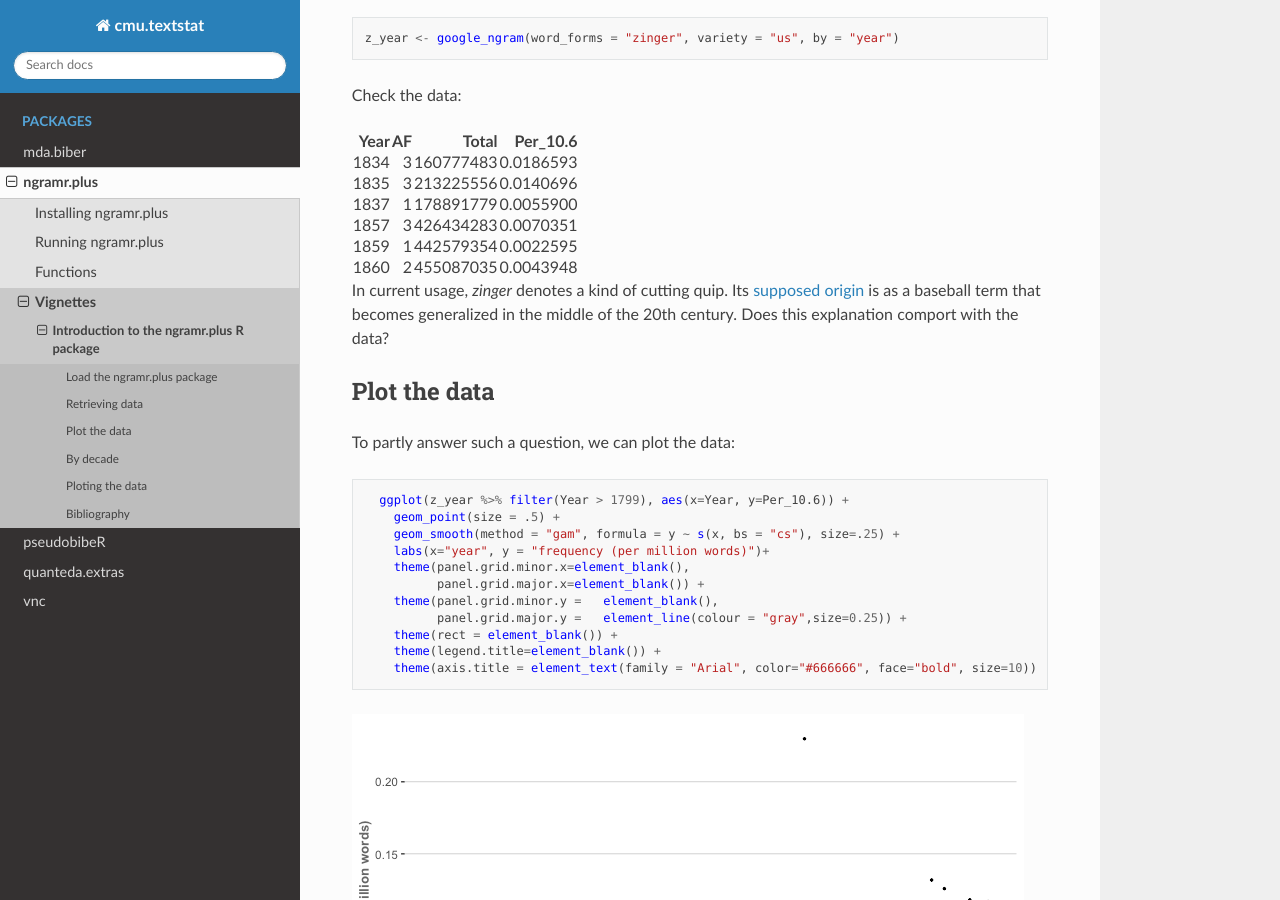
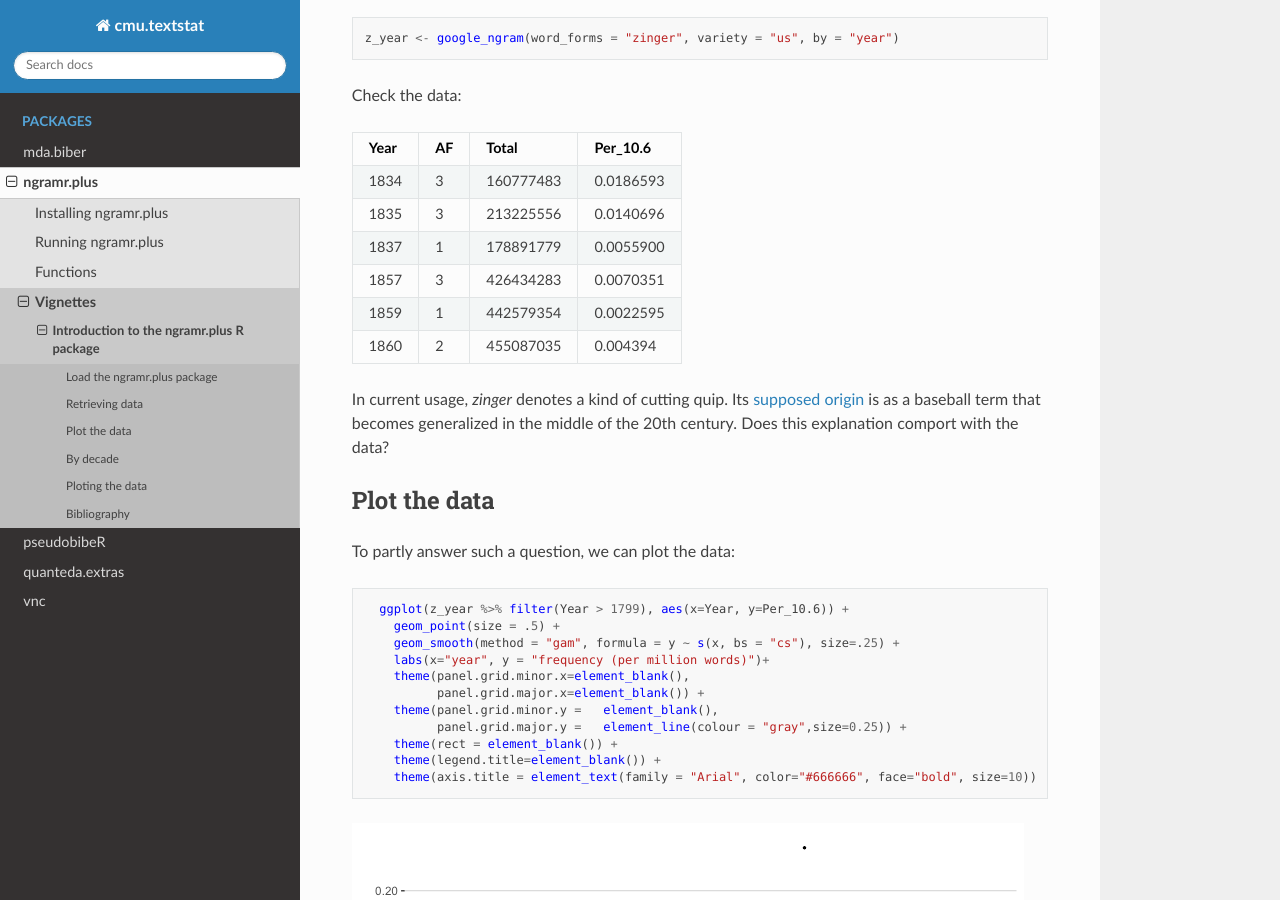
Before and after one commit to browndw/cmu-textstat-docs, a Sphinx documentation site: the page built from docs/ngramr.plus/vignettes/ngramr_introduction.md, in a window 1280 px wide and 900 px high, scrolled down 482 px. Built offline with Sphinx 7.4.7 and the Read the Docs theme 2.0.0, drawn with Linux system fonts in a browser that asks for light colours; pages that are not in the unit, such as notebooks, are missing from menus.

Commit message:
Update ngramr_introduction.md

```diff
--- a/docs/ngramr.plus/vignettes/ngramr_introduction.md
+++ b/docs/ngramr.plus/vignettes/ngramr_introduction.md
@@ -22,110 +22,14 @@ z_year <- google_ngram(word_forms = "zinger", variety = "us", by = "year")
 
 Check the data:
 
-<table>
-<thead>
-<tr>
-<th style="text-align:right;">
-Year
-</th>
-<th style="text-align:right;">
-AF
-</th>
-<th style="text-align:right;">
-Total
-</th>
-<th style="text-align:right;">
-Per_10.6
-</th>
-</tr>
-</thead>
-<tbody>
-<tr>
-<td style="text-align:right;">
-1834
-</td>
-<td style="text-align:right;">
-3
-</td>
-<td style="text-align:right;">
-160777483
-</td>
-<td style="text-align:right;">
-0.0186593
-</td>
-</tr>
-<tr>
-<td style="text-align:right;">
-1835
-</td>
-<td style="text-align:right;">
-3
-</td>
-<td style="text-align:right;">
-213225556
-</td>
-<td style="text-align:right;">
-0.0140696
-</td>
-</tr>
-<tr>
-<td style="text-align:right;">
-1837
-</td>
-<td style="text-align:right;">
-1
-</td>
-<td style="text-align:right;">
-178891779
-</td>
-<td style="text-align:right;">
-0.0055900
-</td>
-</tr>
-<tr>
-<td style="text-align:right;">
-1857
-</td>
-<td style="text-align:right;">
-3
-</td>
-<td style="text-align:right;">
-426434283
-</td>
-<td style="text-align:right;">
-0.0070351
-</td>
-</tr>
-<tr>
-<td style="text-align:right;">
-1859
-</td>
-<td style="text-align:right;">
-1
-</td>
-<td style="text-align:right;">
-442579354
-</td>
-<td style="text-align:right;">
-0.0022595
-</td>
-</tr>
-<tr>
-<td style="text-align:right;">
-1860
-</td>
-<td style="text-align:right;">
-2
-</td>
-<td style="text-align:right;">
-455087035
-</td>
-<td style="text-align:right;">
-0.0043948
-</td>
-</tr>
-</tbody>
-</table>
+| Year | AF | Total     | Per_10.6  |
+|------|----|-----------|-----------|
+| 1834 | 3  | 160777483 | 0.0186593 |
+| 1835 | 3  | 213225556 | 0.0140696 |
+| 1837 | 1  | 178891779 | 0.0055900 |
+| 1857 | 3  | 426434283 | 0.0070351 |
+| 1859 | 1  | 442579354 | 0.0022595 |
+| 1860 | 2  | 455087035 | 0.004394  |
 
 In current usage, *zinger* denotes a kind of cutting quip. Its [supposed
 origin](https://www.etymonline.com/word/zinger) is as a baseball term
@@ -167,110 +71,14 @@ z_decade <- google_ngram(word_forms = c("zinger", "zingers"), variety = "gb", by
 
 Check the data:
 
-<table>
-<thead>
-<tr>
-<th style="text-align:right;">
-Decade
-</th>
-<th style="text-align:right;">
-AF
-</th>
-<th style="text-align:right;">
-Total
-</th>
-<th style="text-align:right;">
-Per_10.6
-</th>
-</tr>
-</thead>
-<tbody>
-<tr>
-<td style="text-align:right;">
-1780
-</td>
-<td style="text-align:right;">
-2
-</td>
-<td style="text-align:right;">
-374630337
-</td>
-<td style="text-align:right;">
-0.0053386
-</td>
-</tr>
-<tr>
-<td style="text-align:right;">
-1800
-</td>
-<td style="text-align:right;">
-1
-</td>
-<td style="text-align:right;">
-1302698028
-</td>
-<td style="text-align:right;">
-0.0007676
-</td>
-</tr>
-<tr>
-<td style="text-align:right;">
-1810
-</td>
-<td style="text-align:right;">
-12
-</td>
-<td style="text-align:right;">
-1802397035
-</td>
-<td style="text-align:right;">
-0.0066578
-</td>
-</tr>
-<tr>
-<td style="text-align:right;">
-1820
-</td>
-<td style="text-align:right;">
-3
-</td>
-<td style="text-align:right;">
-2558079128
-</td>
-<td style="text-align:right;">
-0.0011728
-</td>
-</tr>
-<tr>
-<td style="text-align:right;">
-1830
-</td>
-<td style="text-align:right;">
-6
-</td>
-<td style="text-align:right;">
-2954836522
-</td>
-<td style="text-align:right;">
-0.0020306
-</td>
-</tr>
-<tr>
-<td style="text-align:right;">
-1840
-</td>
-<td style="text-align:right;">
-3
-</td>
-<td style="text-align:right;">
-3547747138
-</td>
-<td style="text-align:right;">
-0.0008456
-</td>
-</tr>
-</tbody>
-</table>
+| Decade | AF | Total      | Per_10.6  |
+|--------|----|------------|-----------|
+| 1780   | 2  | 374630337  | 0.0053386 |
+| 1800   | 1  | 1302698028 | 0.0007676 |
+| 1810   | 12 | 1802397035 | 0.0066578 |
+| 1820   | 3  | 2558079128 | 0.0011728 |
+| 1830   | 6  | 2954836522 | 0.0020306 |
+| 1840   | 3  | 3547747138 | 0.0008456 |
 
 ## Ploting the data
 
```
